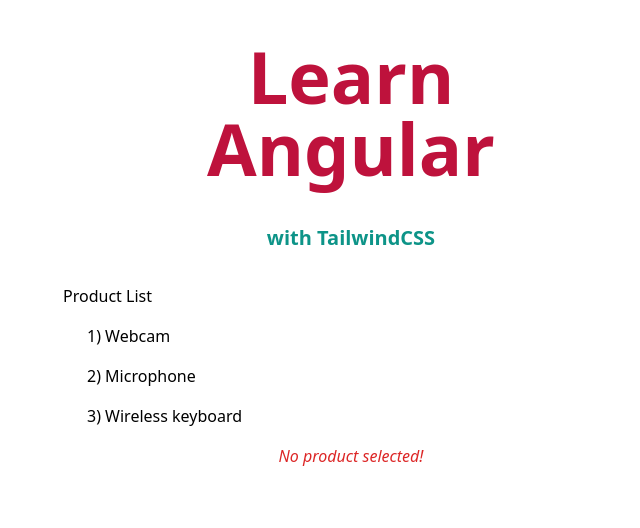
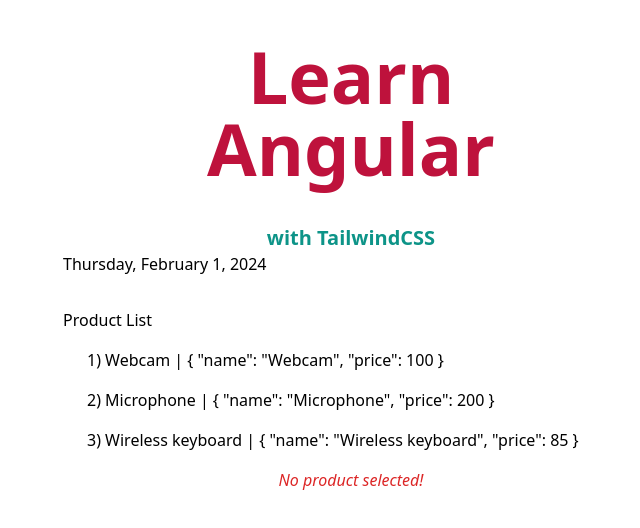
Before and after one commit to yosepb/e-store, an Angular app: page / in a window 1280 px wide. Shown: the top 528 px of the page, without its empty margins (289-929 px from the left). Built offline with nearby package versions, Linux system fonts and the light colour scheme.

Commit message:
Manipulating data with pipes

```diff
--- a/src/app/app.component.html
+++ b/src/app/app.component.html
@@ -5,5 +5,6 @@
     Learn Angular
   </h1>
   <h3 class="text-teal-600 font-bold text-xl text-center">with TailwindCSS</h3>
+  <p>{{ today | date : "fullDate" }}</p>
   <app-product-list></app-product-list>
 </div>
--- a/src/app/app.component.ts
+++ b/src/app/app.component.ts
@@ -7,6 +7,7 @@
 })
 export class AppComponent implements OnDestroy {
   title = 'e-store';
+  today = new Date();
 
   ngOnDestroy(): void {
     console.log('komponen app destroyed');
--- a/src/app/products/product-detail/product-detail.component.css
+++ b/src/app/products/product-detail/product-detail.component.css
@@ -1,3 +1,5 @@
 h2 {
-  border: 2px dashed black;
+  border: 1px solid navy;
+  padding: 5px;
+  border-radius: 30px;
 }
--- a/src/app/products/product-detail/product-detail.component.html
+++ b/src/app/products/product-detail/product-detail.component.html
@@ -1,6 +1,14 @@
-<div *ngIf="name">
+<div *ngIf="product?.name">
   <h2 class="mt-8">Product Details</h2>
-  <h3 class="mt-4 ml-6">{{ name }}</h3>
+  <h3 class="mt-4 ml-6">{{ product?.name }}</h3>
+
+  <div [ngSwitch]="product?.name" class="mt-4 italic">
+    <p *ngSwitchCase="'Webcam'">Product is used for video</p>
+    <p *ngSwitchCase="'Microphone'">Product is used for audio</p>
+    <p *ngSwitchDefault>Product is for general use</p>
+    <p>{{ product?.price | currency : "EUR" }}</p>
+  </div>
+
   <button
     (click)="buy()"
     class="mt-4 w-full rounded-md bg-blue-700 p-3 text-white"
--- a/src/app/products/product-detail/product-detail.component.ts
+++ b/src/app/products/product-detail/product-detail.component.ts
@@ -9,6 +9,7 @@
   OnChanges,
   SimpleChanges,
 } from '@angular/core';
+import { Product } from '../product';
 
 @Component({
   selector: 'app-product-detail',
@@ -17,33 +18,20 @@
   encapsulation: ViewEncapsulation.None,
   changeDetection: ChangeDetectionStrategy.OnPush,
 })
-export class ProductDetailComponent implements OnInit, OnChanges {
-  @Input() name = '';
-  names = 's';
+export class ProductDetailComponent {
+  @Input() product: Product | undefined;
+
   @Output() bought = new EventEmitter<string>();
 
   buy(): void {
-    this.bought.emit(this.name);
-  }
-
-  get productName(): string {
-    console.log(`Gets ${this.name}`);
-    return this.name;
-  }
-
-  ngOnInit(): void {
-    console.log(`Name is ${this.name} in the ngOnInit`);
-  }
-
-  constructor() {
-    console.log(`Name is ${this.name} in the constructor`);
+    this.bought.emit(this.product?.name);
   }
 
   ngOnChanges(changes: SimpleChanges): void {
-    const product = changes['name'];
+    const product = changes['product'];
     if (!product.isFirstChange()) {
-      const oldValue = product.previousValue;
-      const newValue = product.currentValue;
+      const oldValue = product.previousValue.name;
+      const newValue = product.currentValue.name;
       console.log(`Product changed from ${oldValue} to ${newValue}`);
     }
   }
--- a/src/app/products/product-list/product-list.component.html
+++ b/src/app/products/product-list/product-list.component.html
@@ -1,17 +1,17 @@
 <h2 class="mt-8">Product List</h2>
 <ul class="mt-4 ml-6">
   <li
-    *ngFor="let product of products; trackBy: trackByProducts; let i = index"
+    *ngFor="let product of products | slice : 0 : 3; let i = index"
     (click)="selectedProduct = product"
     class="mt-4"
   >
-    {{ i + 1 }}) {{ product }}
+    {{ i + 1 }}) {{ product.name }} | {{ product | json }}
   </li>
 </ul>
 
 <app-product-detail
   *ngIf="selectedProduct; else noProduct"
-  [name]="selectedProduct"
+  [product]="selectedProduct"
   (bought)="onBuy()"
 ></app-product-detail>
 
--- a/src/app/products/product-list/product-list.component.ts
+++ b/src/app/products/product-list/product-list.component.ts
@@ -1,5 +1,6 @@
 import { AfterViewInit, Component, ViewChild } from '@angular/core';
 import { ProductDetailComponent } from '../product-detail/product-detail.component';
+import { Product } from '../product';
 
 @Component({
   selector: 'app-product-list',
@@ -10,26 +11,29 @@
   @ViewChild(ProductDetailComponent)
   productDetail: ProductDetailComponent | undefined;
 
-  selectedProduct = '';
-
-  products = ['Webcam', 'Microphone', 'Wireless keyboard'];
-
-  trackByProducts(index: number, name: string): string {
-    console.log(index + ' - ' + name);
-    return name;
-  }
+  selectedProduct: Product | undefined;
+  products: Product[] = [
+    {
+      name: 'Webcam',
+      price: 100,
+    },
+    {
+      name: 'Microphone',
+      price: 200,
+    },
+    {
+      name: 'Wireless keyboard',
+      price: 85,
+    },
+  ];
 
   onBuy() {
-    if (this.selectedProduct === '') {
-      window.alert(`Anda belum menekan pilihan barang`);
-    } else {
-      window.alert(`You just bought ${this.selectedProduct}!`);
-    }
+    window.alert('You just bought ${this.selectedProduct?.name}!');
   }
 
   ngAfterViewInit(): void {
     if (this.productDetail) {
-      console.log('productDetail.names: ' + this.productDetail.names);
+      console.log('productDetail.product: ' + this.productDetail.product);
     }
   }
 }
--- /dev/null
+++ b/src/app/products/product.ts
@@ -0,0 +1,4 @@
+export interface Product {
+  name: string;
+  price: number;
+}
```
